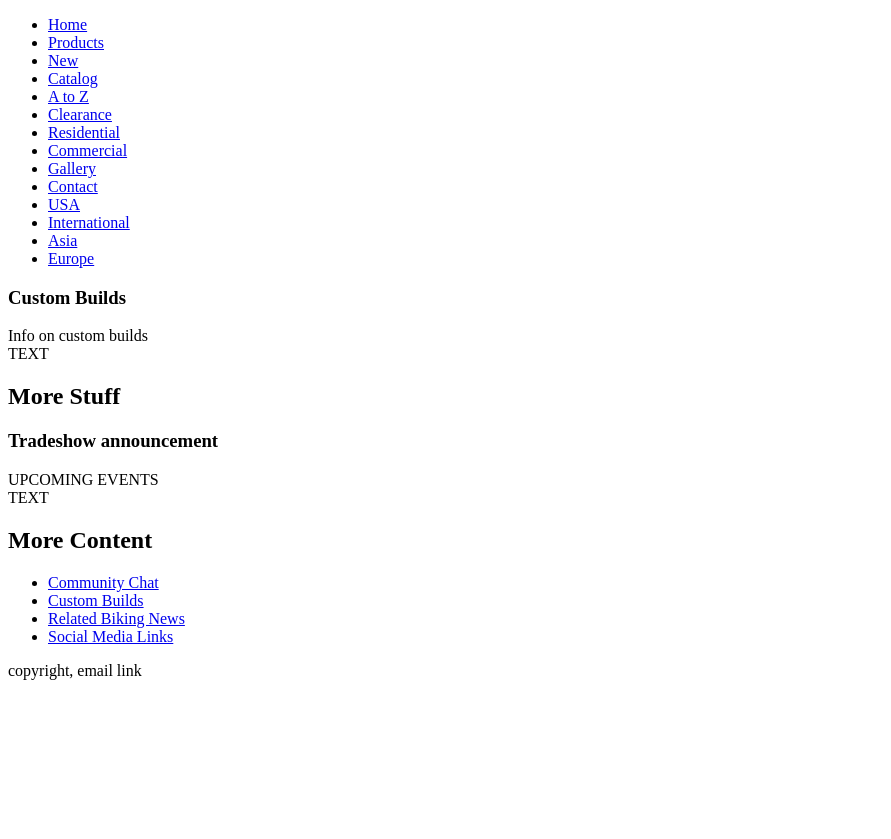
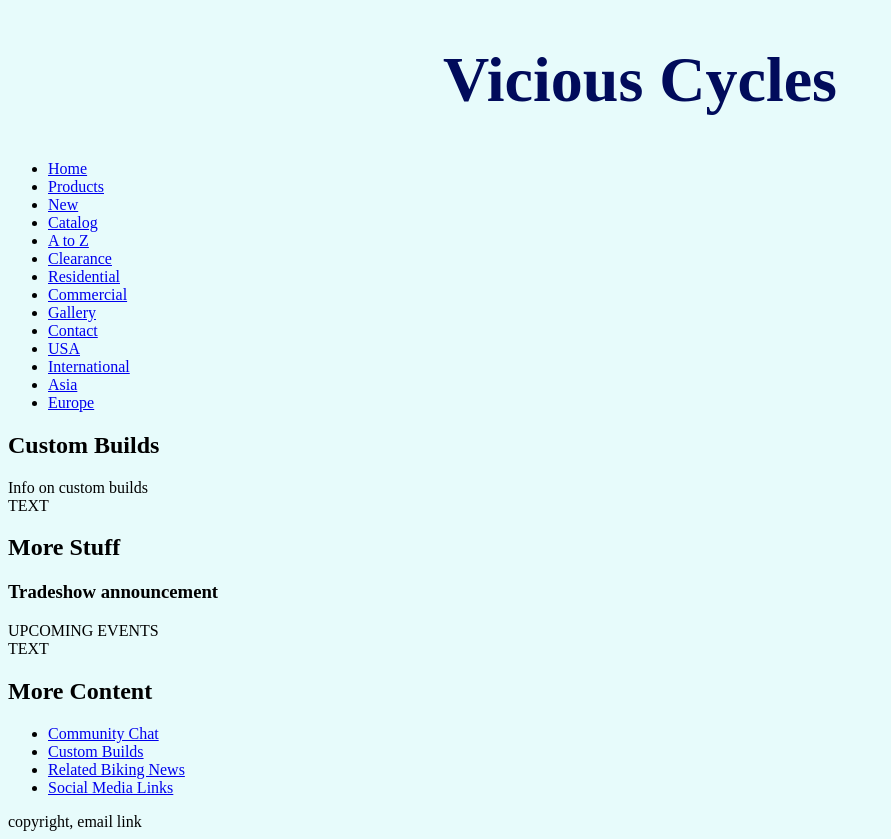
Before and after one commit to mariadepedro/ViciousCyclesProject, a plain HTML site: page index.html in a window 1280 px wide. Shown: the whole page, without its empty margins (0-891 px from the left). Before the commit the page ends 800 px from the top, so only its background shows below. Drawn offline with Linux system fonts and the light colour scheme.

Commit message:
Add files via upload

```diff
--- a/index.html
+++ b/index.html
@@ -3,8 +3,19 @@
 <meta charset="UTF-8">
 <meta name="viewport" content="width=device-width, initial-scale=1">
 <title>Vicious Cycles</title>
+<style>
+body {
+	background-color: #E7FBFB;
+}
+h1 {
+	font-size: 4em;
+	text-align: center;
+	color: #010B5B;
+}
+</style>
 </head>
 <body>
+<h1>Vicious Cycles</h1>
 <nav id="links">
 <ul>
 <li><a href="index.html">Home</a></li>
@@ -22,61 +33,37 @@
 <li><a href="index.html">Asia</a></li>
 <li><a href="index.html">Europe</a></li>
 </ul>
-
 </nav>
-
 <section>
-
 <article>
-
-	<h1>Custom Builds</h1>
+<h2>Custom Builds</h2>
 Info on custom builds
-
 </article>
-
 <article>
-
 TEXT
-
 </article>
-
 </section>
-
 <section>
 <h2>More Stuff</h2>
 <article>
 <aside title="aside"><h3>Tradeshow announcement</h3>
 UPCOMING EVENTS
 </aside>
-
 TEXT
-
 </article>
-
 <nav id="links2">
 <h2>More Content</h2>
 <ul>
-
 <li><a href="#">Community Chat</a></li>
-
 <li><a href="#">Custom Builds</a></li>
-
 <li><a href="#">Related Biking News</a></li>
-
 <li><a href="#">Social Media Links</a></li>
-
 </ul>
-
 </div>
-
 </nav>
-
-
-
 </section>
 <footer>
     copyright, email link
 </footer>
 </body>
-
 </html>
```
Lines whose indentation alone changed are shown as unchanged.
